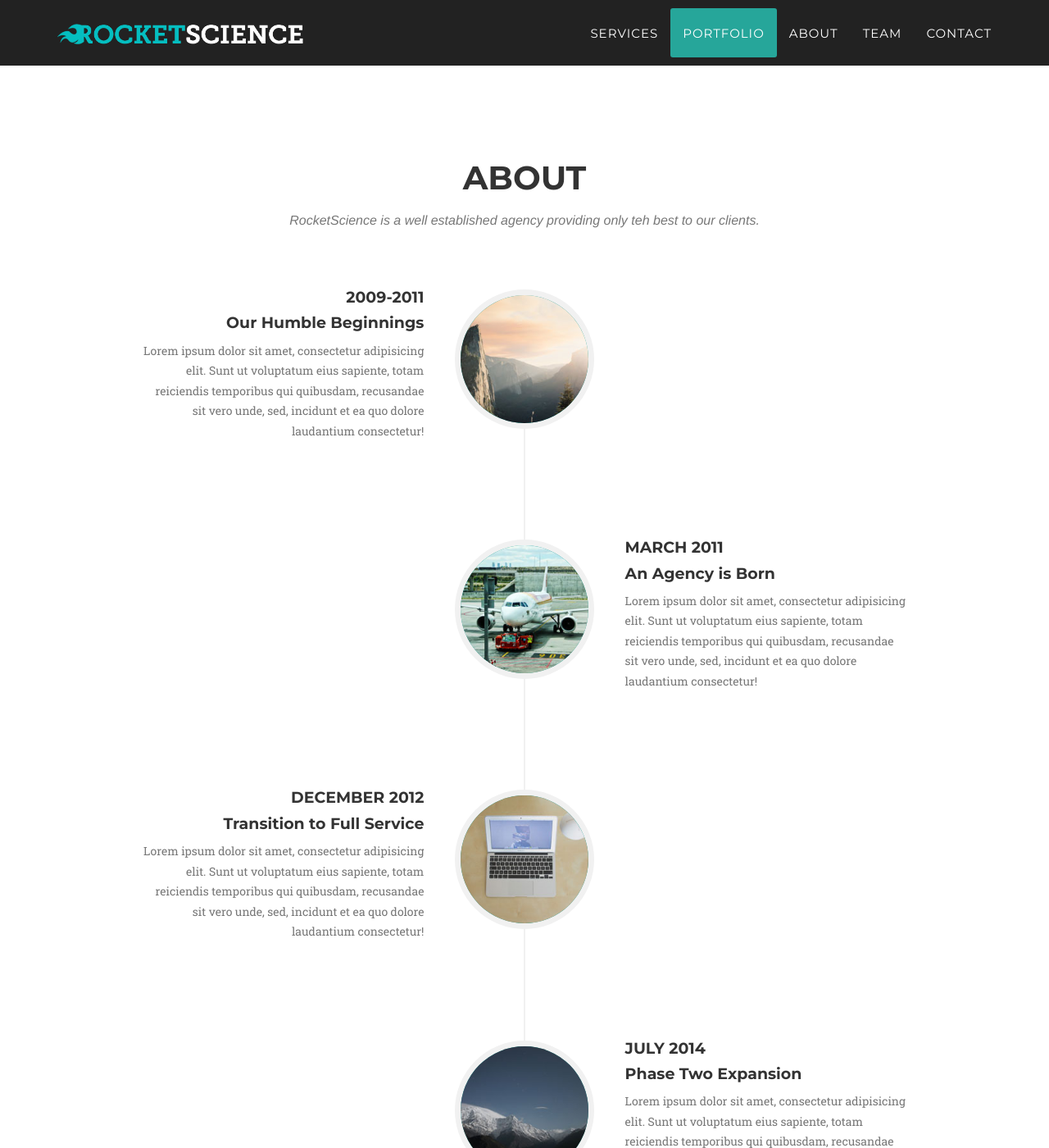
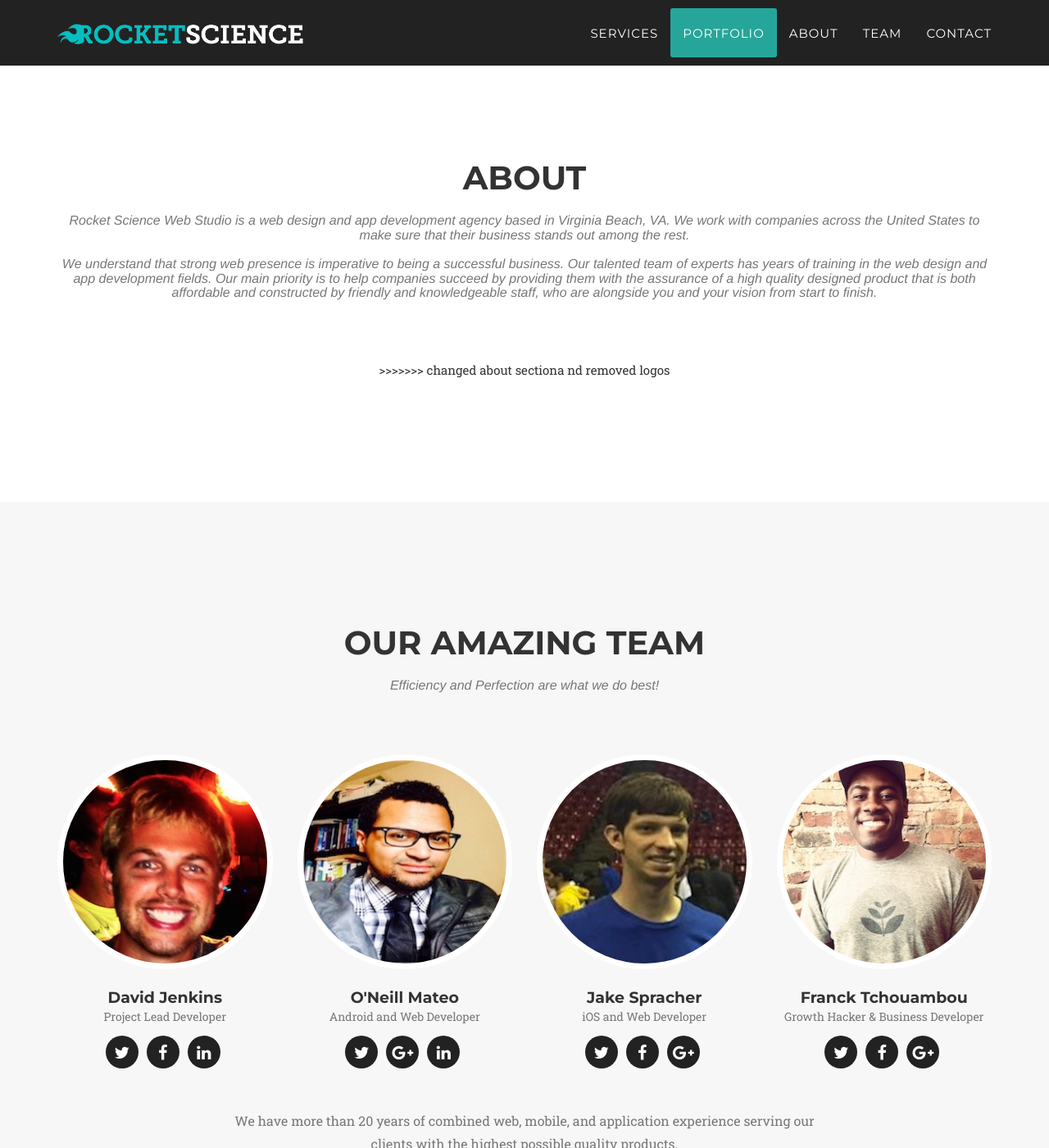
Before and after one commit to byrocketscience/byrocketscience.github.io, a Jekyll site: the page built from index.html, in a window 1280 px wide and 1400 px high, scrolled down 2685 px. Shown: the whole window at 82% size. Built offline with Jekyll 4.4.1, drawn with Linux system fonts in a browser that asks for light colours; nearby versions of some CDN libraries; some web fonts are replaced; some of the changed text lies outside the part shown.

Commit message:
changed about sectiona nd removed logos

```diff
--- a/_includes/about.html
+++ b/_includes/about.html
@@ -4,10 +4,13 @@
             <div class="row">
                 <div class="col-lg-12 text-center">
                     <h2 class="section-heading">About</h2>
-                    <h3 class="section-subheading text-muted">RocketScience is a well established agency providing only teh best to our clients.</h3>
+                    <h3 class="section-subheading text-muted">Rocket Science Web Studio is a web design and app development agency based in Virginia Beach, VA. We work with companies across the United States to make sure that their business stands out among the rest.<br><br>
+
+We understand that strong web presence is imperative to being a successful business. Our talented team of experts has years of training in the web design and app development fields. Our main priority is to help companies succeed by providing them with the assurance of a high quality designed product that is both affordable and constructed by friendly and knowledgeable staff, who are alongside you and your vision from start to finish.</h3>
+>>>>>>> changed about sectiona nd removed logos
                 </div>
             </div>
-            <div class="row">
+<!--             <div class="row">
                 <div class="col-lg-12">
                     <ul class="timeline">
                         <li>
@@ -75,6 +78,6 @@
                         </li>
                     </ul>
                 </div>
-            </div>
+            </div> -->
         </div>
     </section>
--- a/_layouts/default.html
+++ b/_layouts/default.html
@@ -11,7 +11,6 @@
     {% include portfolio_grid.html %}
     {% include about.html %}
     {% include team.html %}
-    {% include clients.html %}
     {% include contact.html %}
     {% include footer.html %}
     {% include modals.html %}
```
